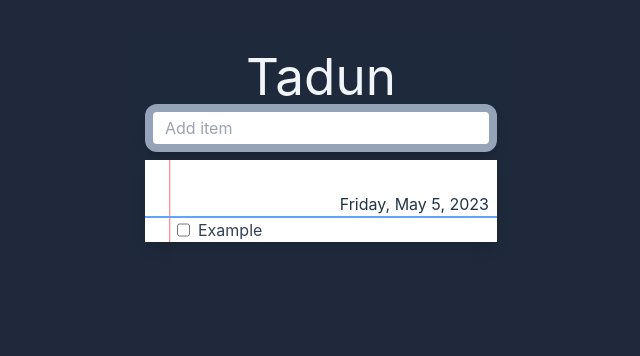
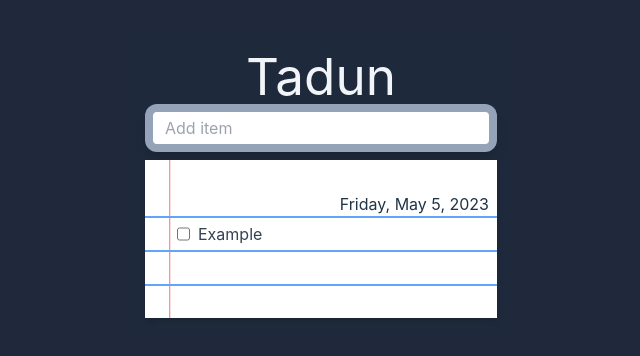
Before and after one commit to WesBosman/tadun, a React (Vite) app: page / in a window 1280 px wide. Shown: the top 356 px of the page, without its empty margins (319-959 px from the left). Built offline with nearby package versions, Linux system fonts and the light colour scheme.

Commit message:
Add blank line under todo list items and strike through an item when its complete

```diff
--- a/src/TodoItem.tsx
+++ b/src/TodoItem.tsx
@@ -7,8 +7,9 @@ interface TodoProps {
 }
 
 const TodoItem: FC<TodoProps> = ({item}): JSX.Element => {
+    const isCompletedClass = item.isCompleted ? 'line-through' : '';
     return (
-        <label htmlFor="item" className="flex text-slate-700 w-full pl-8 gap-2 hover:cursor-pointer border-t-2 border-blue-400" onClick={(e) => {
+        <label htmlFor="item" className={`flex text-slate-700 w-full pl-8 pt-1 pb-1 gap-2 hover:cursor-pointer border-t-2 border-blue-400 last:border-b-2 ${isCompletedClass}`} onClick={(e) => {
             item.setIsCompleted()
         }}>
             <input className="basis-1 checked:bg-blue-500" type="checkbox" name="item" checked={item.isCompleted}/>
--- a/src/TodoList.tsx
+++ b/src/TodoList.tsx
@@ -6,7 +6,7 @@ const TodoList = () => {
     const date = new Date().toLocaleDateString('en-us', { weekday:"long", year:"numeric", month:"short", day:"numeric"})
 
     return (
-        <div className="flex flex-col items-center shadow-lg bg-slate-50" style={{
+        <div className="flex flex-col items-center shadow-lg bg-slate-50 shadow-md pb-2" style={{
                 background: 'linear-gradient(0.25turn, white 24px, rgb(248 113 113) 2px, rgb(248 113 113) 2px, white 26px, white)',
             }}>
             <div className="mt-8 w-full" >
@@ -15,6 +15,9 @@ const TodoList = () => {
                     return (<TodoItem key={i} item={item}/>);
                 })}
             </div>
+            <div className="mt-8 w-full">
+                <div className="flex text-slate-700 w-full pl-8 gap-2 border-t-2 border-blue-400">&nbsp;</div>
+            </div>
         </div>
     )
 }
```
